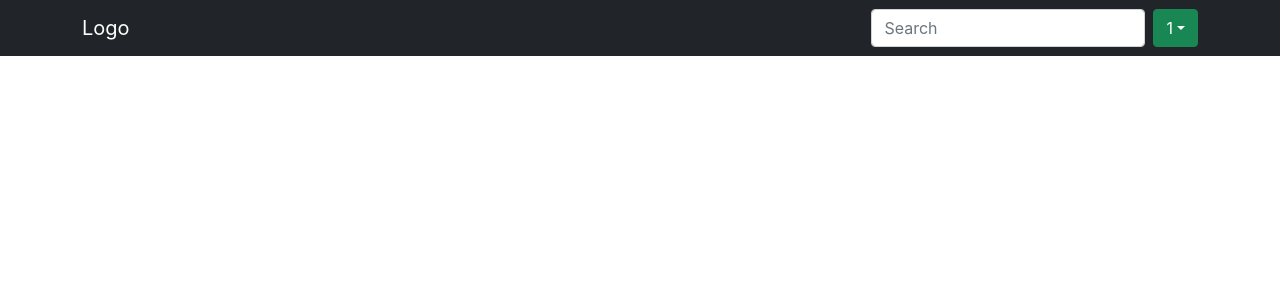
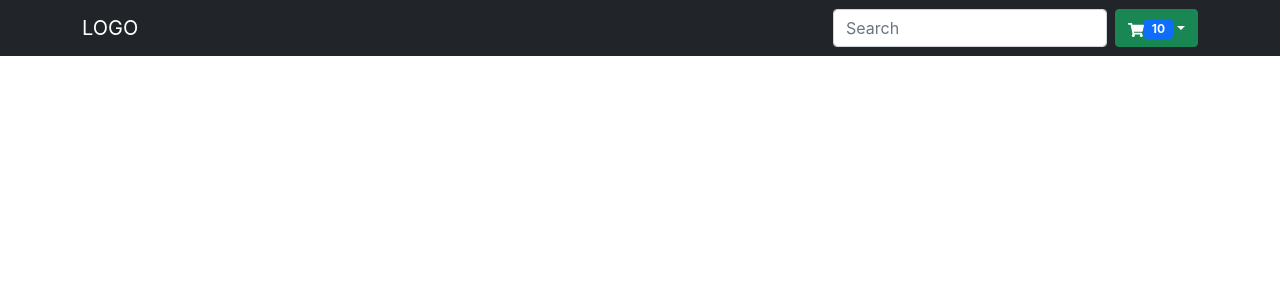
Before and after one commit to dansantander/contextapishop, a React (Create React App) app: page / in a window 1280 px wide. Shown: the top 300 px of the page. Built offline with nearby package versions, Linux system fonts and the light colour scheme.

Commit message:
chore: add shopping cart icon

```diff
--- a/package.json
+++ b/package.json
@@ -10,6 +10,7 @@
     "react": "^17.0.2",
     "react-bootstrap": "^2.0.4",
     "react-dom": "^17.0.2",
+    "react-icons": "^4.3.1",
     "react-scripts": "5.0.0",
     "sass": "^1.45.1",
     "web-vitals": "^2.1.2"
--- a/src/components/Header.js
+++ b/src/components/Header.js
@@ -1,11 +1,12 @@
 import React from 'react';
-import { Container, Form, FormControl, Nav, Navbar, Dropdown } from 'react-bootstrap';
+import { FaShoppingCart } from 'react-icons/fa';
+import { Container, Form, FormControl, Nav, Navbar, Dropdown, Badge } from 'react-bootstrap';
 
 const Header = () => {
   return (
     <Navbar bg="dark" variant="dark" expand="lg">
       <Container>
-        <Navbar.Brand>Logo</Navbar.Brand>
+        <Navbar.Brand><a href="/">LOGO</a></Navbar.Brand>
         <Navbar.Toggle aria-controls="navbarScroll" />
         <Navbar.Collapse id="navbarScroll" className="justify-content-end">
           <Form className="d-flex">
@@ -20,9 +21,10 @@ const Header = () => {
             className="my-2 my-lg-0"
             navbarScroll
           >
-          <Dropdown>
+          <Dropdown alignright>
             <Dropdown.Toggle variant="success" id="dropdown-basic">
-              1
+              <FaShoppingCart color="white" fontsize="25px"/>
+              <Badge>{10}</Badge>
             </Dropdown.Toggle>
 
             <Dropdown.Menu>
--- a/src/index.scss
+++ b/src/index.scss
@@ -13,3 +13,8 @@ code {
   font-family: source-code-pro, Menlo, Monaco, Consolas, 'Courier New',
     monospace;
 }
+
+a {
+  text-decoration: none !important;
+  color: inherit !important;
+}
```
Also changed, not shown: 1 other file (tests, documents, lock files or other folders).
